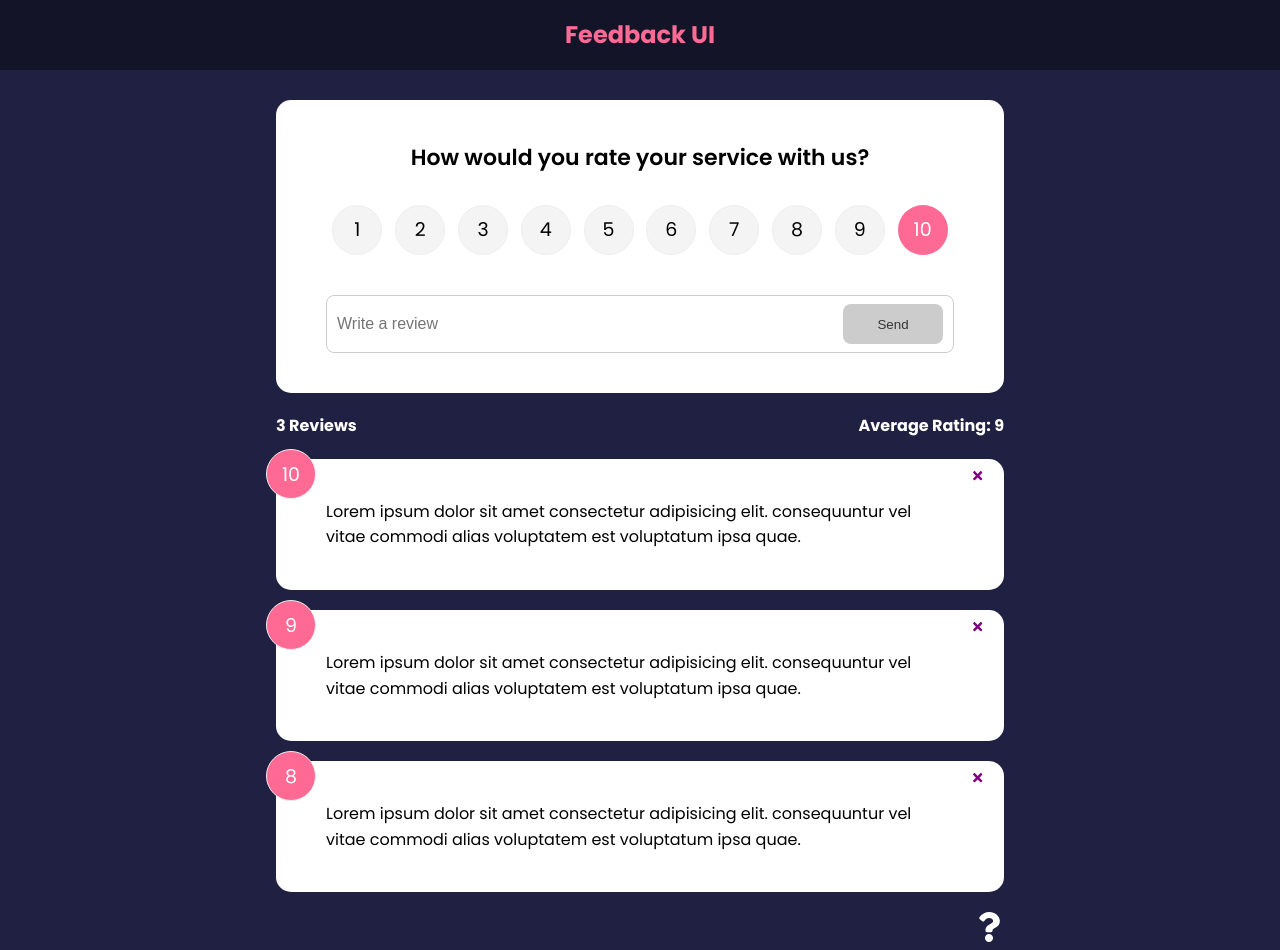
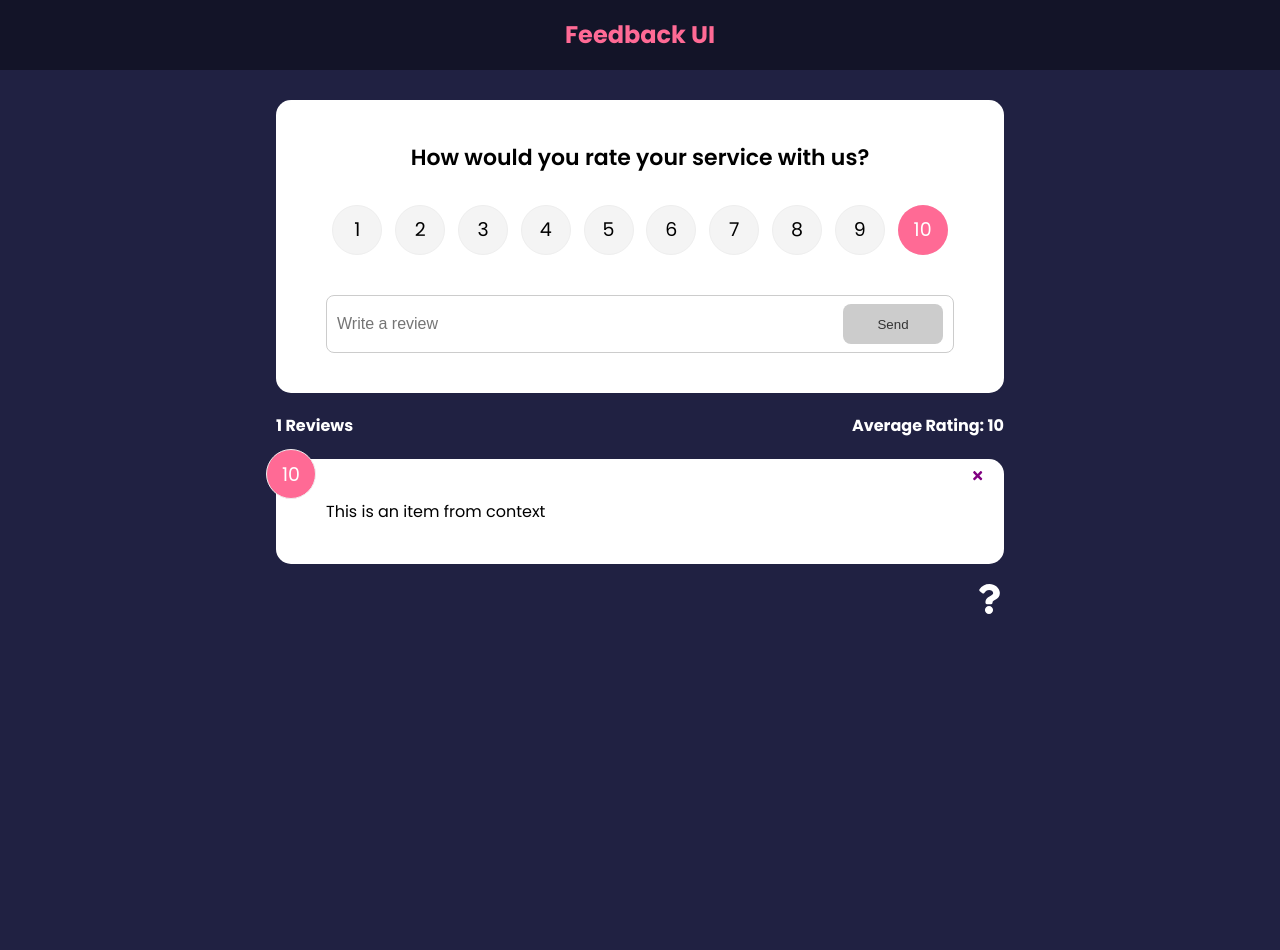
Before and after one commit to aamirmomin152/feedback_ui, a React (Create React App) app in the folder feedback_ui/: page / in a window 1280 px wide. After the commit the page ends 800 px from the top, so only its background shows below. Built offline with nearby package versions, Linux system fonts and the light colour scheme.

Commit message:
Moving all functions to context and refactored

```diff
--- a/feedback_ui/src/App.js
+++ b/feedback_ui/src/App.js
@@ -1,4 +1,3 @@
-import {v4 as uuidv4} from 'uuid'
 import {BrowserRouter as Router, Route, Routes} from 'react-router-dom'
 import {useState} from 'react'
 import Header from "./components/Header"
@@ -14,17 +13,6 @@
 function App() {
   const [feedback, setFeedback] = useState(FeedbackData)
 
-  const deleteFeedback = (id) => {
-    if(window.confirm('Are you sure you want to delete?')) {
-      setFeedback(feedback.filter((item) => item.id !== id))
-    }
-  }
-
-  const addFeedback = (newFeedback) => {
-    newFeedback.id = uuidv4()
-    setFeedback([newFeedback, ...feedback]) //Spread operator
-  }
-
   return (
     <FeedbackProvider>
       <Router>
@@ -33,9 +21,9 @@
           <Routes>
             <Route exact path='/' element={
               <>
-                <FeedbackForm handleAdd={addFeedback}/>
-                <FeedbackStats feedback={feedback}/>
-                <FeedbackList feedback={feedback} handleDelete={deleteFeedback}/>
+                <FeedbackForm />
+                <FeedbackStats />
+                <FeedbackList />
               </>
             }>
             </Route>
--- a/feedback_ui/src/components/FeedbackForm.jsx
+++ b/feedback_ui/src/components/FeedbackForm.jsx
@@ -3,12 +3,15 @@
 import {useState} from 'react'
 import Button from './shared/Button'
 import RatingSelect from './RatingSelect'
+import FeedbackContext from "../context/FeedbackContext"
+import {useContext} from 'react'
 
-function FeedbackForm({handleAdd}) {
+function FeedbackForm() {
   const [text, setText] = useState('')
   const [rating, setRating] = useState(10)
   const [btnDisabled, setBtnDisabled] = useState(true)
   const [message, setMessage] = useState('')
+  const {addFeedback} = useContext(FeedbackContext)
 
 
   const handleTextChange = (e) => {
@@ -34,7 +37,7 @@
         rating,
       }
 
-      handleAdd(newFeedback)
+      addFeedback(newFeedback)
       setText('')
     }
   }
--- a/feedback_ui/src/components/FeedbackItem.jsx
+++ b/feedback_ui/src/components/FeedbackItem.jsx
@@ -1,15 +1,17 @@
 import React from 'react'
+import {useContext} from 'react'
 import Card from './shared/Card'
 import PropTypes from 'prop-types'
 import {FaTimes} from 'react-icons/fa'
+import FeedbackContext from "../context/FeedbackContext"
 
-function FeedbackItem({item, handleDelete}) {
-
+function FeedbackItem({item}) {
+  const {deleteFeedback} = useContext(FeedbackContext)
 
   return (
     <Card>
       <div className="num-display">{item.rating}</div>
-      <button onClick={() => handleDelete(item.id)} className="close">
+      <button onClick={() => deleteFeedback(item.id)} className="close">
         <FaTimes color='purple'/>
       </button>
       <div className="text-display">{item.text}</div>
--- a/feedback_ui/src/components/FeedbackList.jsx
+++ b/feedback_ui/src/components/FeedbackList.jsx
@@ -1,9 +1,13 @@
 import FeedbackItem from "./FeedbackItem"
-import PropTypes from 'prop-types'
 import React from 'react'
+import {useContext} from 'react'
 import {motion, AnimatePresence} from 'framer-motion'
+import FeedbackContext from "../context/FeedbackContext"
 
-function FeedbackList({feedback, handleDelete}) {
+
+function FeedbackList() {
+  const {feedback} = useContext(FeedbackContext)
+
   if (!feedback || feedback.length === 0) {
     return <p>No Feedback Yet</p>
   }
@@ -18,7 +22,7 @@
             animate={{opacity:1}}
             exit={{opacity: 0}}
           >
-            <FeedbackItem key={item.id} item={item} handleDelete={handleDelete}/>
+            <FeedbackItem key={item.id} item={item}/>
           </motion.div>
         ))}
       </AnimatePresence>
@@ -26,14 +30,5 @@
   )
 }
 
-FeedbackList.propTypes = {
-  feedback: PropTypes.arrayOf(
-    PropTypes.shape({
-      id: PropTypes.number.isRequired,
-      text: PropTypes.string.isRequired,
-      rating: PropTypes.number.isRequired,
-    })
-  )
-}
 
 export default FeedbackList
--- a/feedback_ui/src/components/FeedbackStats.jsx
+++ b/feedback_ui/src/components/FeedbackStats.jsx
@@ -1,7 +1,12 @@
 import React from 'react'
 import PropTypes from 'prop-types'
+import {useContext} from 'react'
+import FeedbackContext from "../context/FeedbackContext"
 
-function FeedbackStats({feedback}) {
+
+function FeedbackStats() {
+
+  const {feedback} = useContext(FeedbackContext)
   //Calculate ratings average
   let average = feedback.reduce((acc, cur) => {
     return acc + cur.rating
@@ -17,8 +22,5 @@
   )
 }
 
-FeedbackStats.propTypes = {
-  feedback: PropTypes.array.isRequired
-}
 
 export default FeedbackStats
--- a/feedback_ui/src/context/FeedbackContext.js
+++ b/feedback_ui/src/context/FeedbackContext.js
@@ -1,5 +1,7 @@
 import {createContext, useState} from 'react'
 import React from 'react'
+import {v4 as uuidv4} from 'uuid'
+
 
 
 const FeedbackContext = createContext()
@@ -12,8 +14,22 @@
       rating: 10,
     }
   ])
+
+  const deleteFeedback = (id) => {
+    if(window.confirm('Are you sure you want to delete?')) {
+      setFeedback(feedback.filter((item) => item.id !== id))
+    }
+  }
+
+  const addFeedback = (newFeedback) => {
+    newFeedback.id = uuidv4()
+    setFeedback([newFeedback, ...feedback]) //Spread operator
+  }
+
   return <FeedbackContext.Provider value={{
-    feedback: feedback
+    feedback: feedback,
+    deleteFeedback: deleteFeedback,
+    addFeedback: addFeedback
   }}>
     {children}
   </FeedbackContext.Provider>
```
